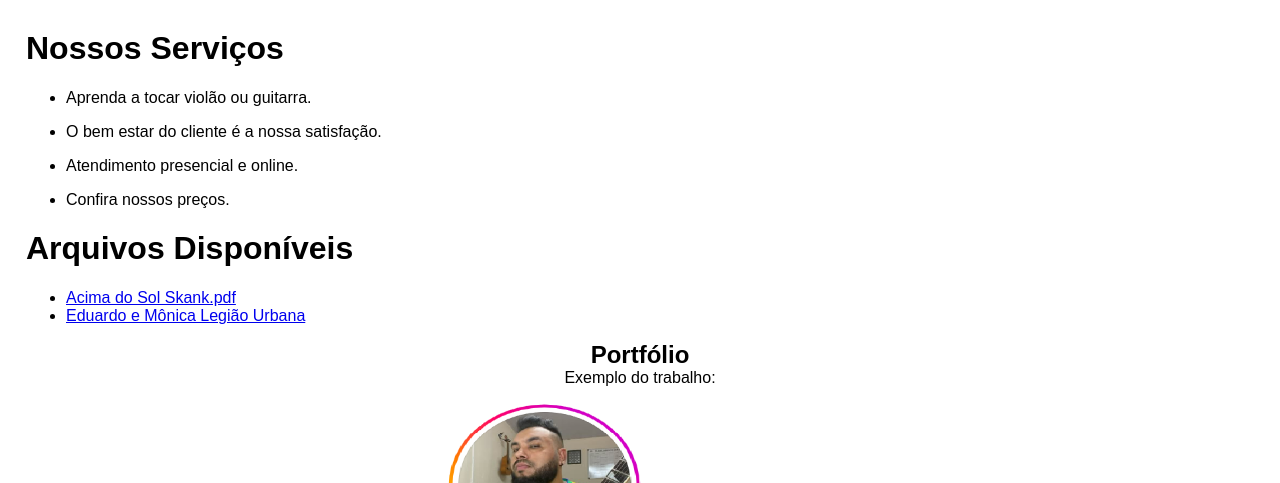
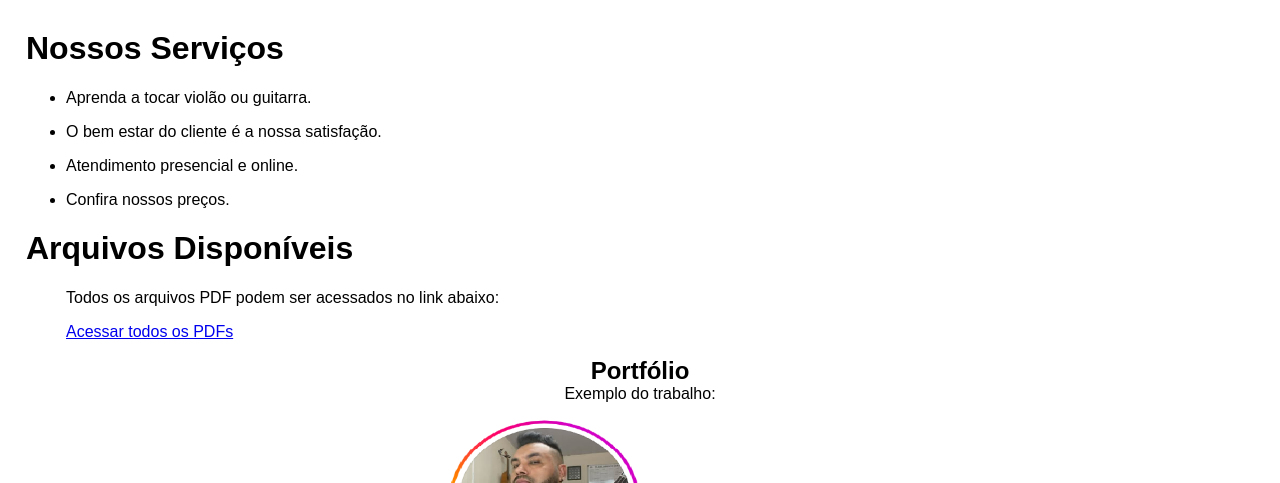
Before and after one commit to luiz-eduardo-collab/Marlon-Lima, a plain HTML site: page index.html in a window 1280 px wide. Shown: the part 317-800 px from the top of the page. Drawn offline with Linux system fonts and the light colour scheme.

Commit message:
Update index.html

```diff
--- a/index.html
+++ b/index.html
@@ -47,8 +47,8 @@
         </ul>
         <h1>Arquivos Disponíveis</h1>
          <ul>
-             <li><a href="Acima_do_Sol_Skank.pdf" download>Acima do Sol Skank.pdf</a></li>
-             <li><a href="Eduardo_e_Monica_Legiao_Urbana.pdf" download>Eduardo e Mônica Legião Urbana</a></li>
+             <p>Todos os arquivos PDF podem ser acessados no link abaixo:</p>
+         <a href="https://drive.google.com/drive/folders/1EXQA_n_fWBQU3gh5xWRnIxXHvJVheHbc?usp=drive_link" target="_blank">Acessar todos os PDFs</a>
          </ul>
       </div>
     </div>
```
